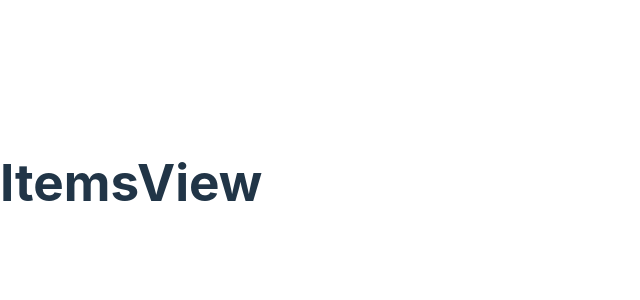
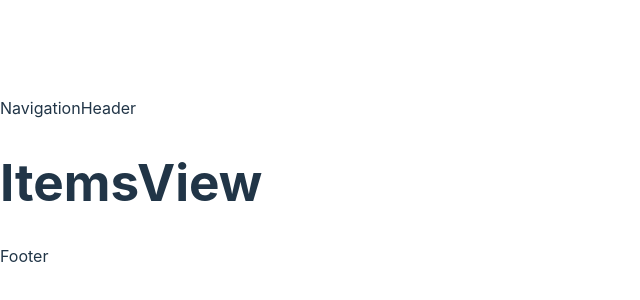
Before and after one commit to Chappie21/fe-desgin-challenge, a React (Vite) app: page / in a window 1280 px wide. Shown: the part 218-518 px from the top of the page, without its empty margins (0-640 px from the left). Built offline with nearby package versions, Linux system fonts and the light colour scheme.

Commit message:
feat: agregado de componentes NavigaionHeader y Footer, completando la estructura basica de la web

```diff
--- a/src/App.tsx
+++ b/src/App.tsx
@@ -1,10 +1,18 @@
 import { MainRouter } from "./routers"
+import { NavigationHeader, Footer } from "./components"
 
 export const App = () => {
 
   return (
     <>
+      {/* Navigation */}
+      <NavigationHeader />
+
+      {/* Main Content */}
       <MainRouter />
+
+      {/* Footer */}
+      <Footer />
     </>
   )
 }
--- /dev/null
+++ b/src/components/Footer.tsx
@@ -0,0 +1,5 @@
+export const Footer = () => {
+  return (
+    <div>Footer</div>
+  )
+}
--- /dev/null
+++ b/src/components/NavigationHeader.tsx
@@ -0,0 +1,5 @@
+export const NavigationHeader = () => {
+  return (
+    <div>NavigationHeader</div>
+  )
+}
--- /dev/null
+++ b/src/components/index.ts
@@ -0,0 +1,2 @@
+export * from './NavigationHeader'
+export * from './Footer'
```
